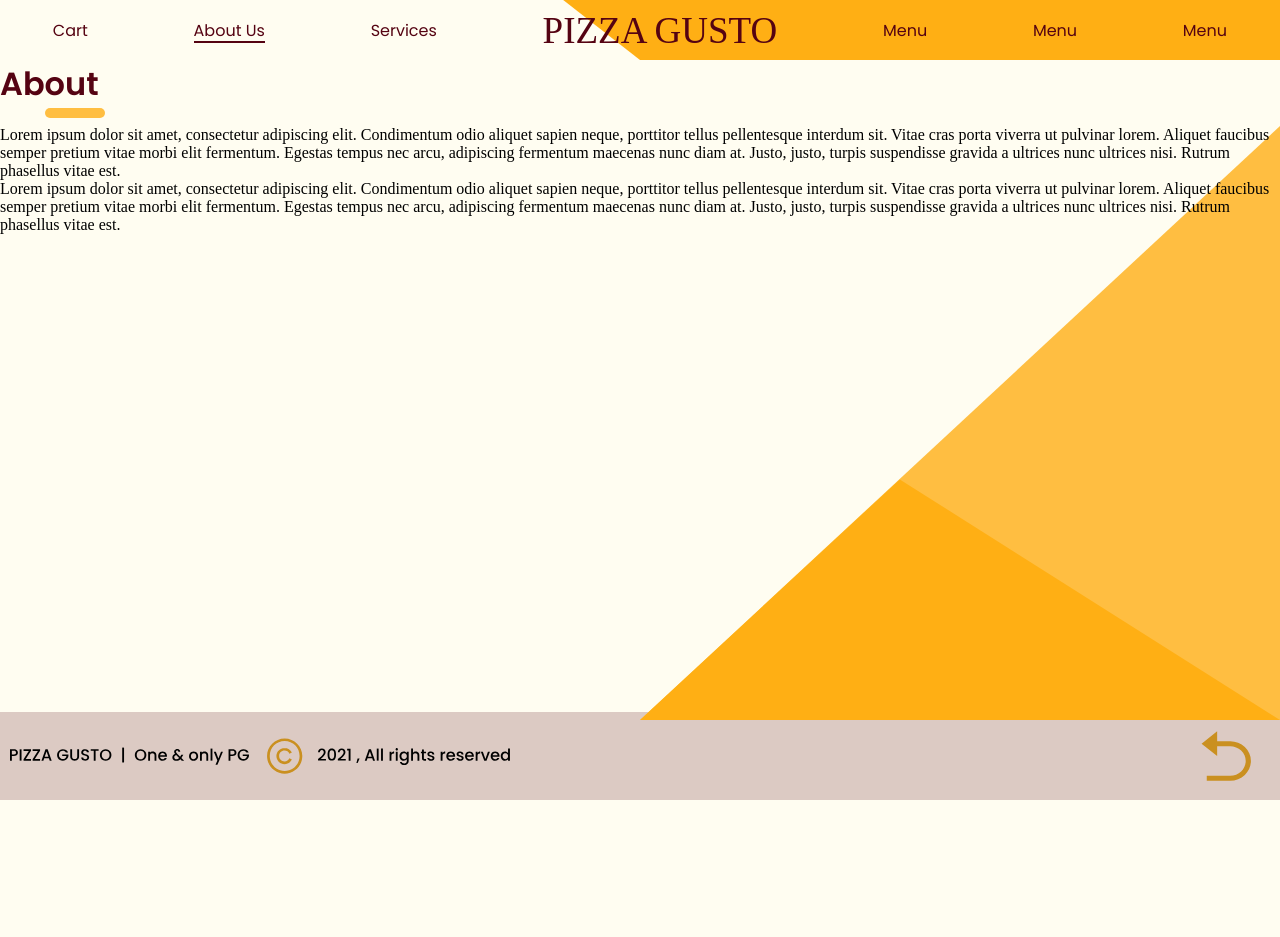
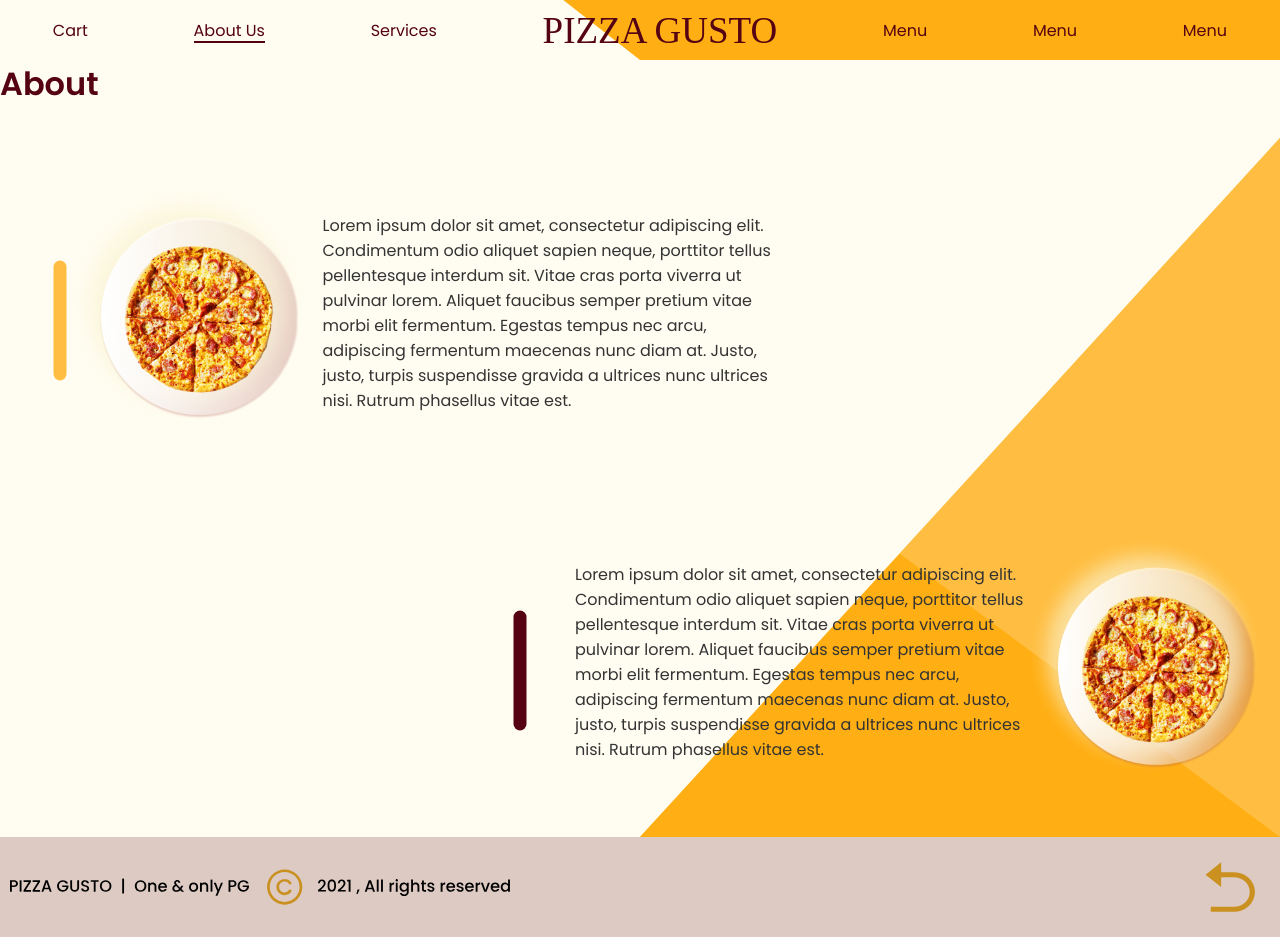
Before and after one commit to Kin0-0Ko/pizzamarket_kinko, a React app: page /about in a window 1280 px wide. Before the commit the page ends 806 px from the top, so only its background shows below. Built offline with nearby package versions, Linux system fonts and the light colour scheme; a web font is replaced by a local one.

Commit message:
finshed about page

```diff
--- a/src/App.js
+++ b/src/App.js
@@ -1,4 +1,4 @@
-import React, { useContext } from 'react';
+import React, { useEffect } from 'react';
 import { BrowserRouter as Router, Switch, Route, NavLink } from "react-router-dom";
 import { routes, routesMap } from './router';
 import { observer } from 'mobx-react-lite';
@@ -12,6 +12,9 @@ function App(){
 
 	// confirm('That`s a pet project')
 	let history = createBrowserHistory();
+
+
+
 
 	return <Router history={history}>
 			<header>
--- a/src/pages/about.js
+++ b/src/pages/about.js
@@ -5,10 +5,7 @@ import st from '@/style/about.module.css'
 export function About() {
 
 	useEffect(() =>{
-		console.log(document.getElementsByTagName('main'))
-		document.getElementsByTagName('main')[0].style.padding  = '0'
-		document.getElementsByTagName('main')[0].style.height  = '82.5%'
-
+		document.getElementsByTagName('main')[0].style.removeProperty('height')
 	})
 
 	return<>
@@ -18,7 +15,7 @@ export function About() {
 			<div className={st.bgOne}></div>
 			<div className={st.bgTwo}></div>
 			<div className={st.top}>
-				<img/>
+				<img src='./src/img/image_about.png'/>
 				<span>
 					Lorem ipsum dolor sit amet, consectetur adipiscing
 					elit. Condimentum odio aliquet sapien neque, porttitor tellus pellentesque
@@ -29,8 +26,7 @@ export function About() {
 					vitae est.
 				</span>
 			</div>
-			<div>
-				<img/>
+			<div  className={st.bottom}>
 				<span>
 					Lorem ipsum dolor sit amet, consectetur adipiscing
 					elit. Condimentum odio aliquet sapien neque, porttitor tellus pellentesque
@@ -40,6 +36,7 @@ export function About() {
 					justo, turpis suspendisse gravida a ultrices nunc ultrices nisi. Rutrum phasellus
 					vitae est.
 				</span>
+				<img src='./src/img/image_about.png'/>
 			</div>
 
 		</div>
--- a/src/pages/cart.js
+++ b/src/pages/cart.js
@@ -1,11 +1,10 @@
-import React, { useContext } from 'react';
+import React, { useContext, useEffect } from 'react';
 import { observer } from 'mobx-react-lite';
 import st from '@/style/cart.module.css'
 import Counter from '@/components/counter';
 import storesContexts from '../contexts/storesContexts';
 import Card from '../components/card';
 import { NavLink} from 'react-router-dom';
-import { object } from 'prop-types';
 
 export function Cart() {
 	let { cart } = useContext(storesContexts)
@@ -24,9 +23,15 @@ export function Cart() {
 				img={pr.src}
 				to='/cart'
 				/>
+		});
 
 
-		});
+		useEffect(() =>{
+			products.length > 4 ?
+			document.getElementsByTagName('main')[0].style.height  = '100%':
+			document.getElementsByTagName('main')[0].style.height  = '777px'
+		})
+
 
 	return<>
 		<h1 className={st.head}>Cart</h1>
--- a/src/pages/catalog.js
+++ b/src/pages/catalog.js
@@ -1,4 +1,4 @@
-import React, { useContext } from 'react';
+import React, { useContext, useEffect } from 'react';
 import { observer } from 'mobx-react-lite';
 import st from '@/style/catalog.module.css'
 import Card from '../components/card';
@@ -7,9 +7,7 @@ import storesContexts from '../contexts/storesContexts';
 export function catalog(){
 	let {catalog, cart} = useContext(storesContexts)
 
-	let elem = <>
 
-	</>
 
 
 	let pizzas = catalog.products.map( el =>{
@@ -28,7 +26,11 @@ export function catalog(){
 	})
 
 
-
+	useEffect(() =>{
+		catalog.products.length > 4 ?
+		document.getElementsByTagName('main')[0].style.height  = '100%':
+		document.getElementsByTagName('main')[0].style.height  = '777px'
+	})
 
 	return<>
 
--- a/src/pages/services.js
+++ b/src/pages/services.js
@@ -40,7 +40,9 @@ export function Services() {
 
 
 
-
+	useEffect(() =>{
+		document.getElementsByTagName('main')[0].style.removeProperty('height')
+	})
 
 
 	let slider = slides.map(el =>
--- a/src/store/catalogStore.js
+++ b/src/store/catalogStore.js
@@ -20,6 +20,16 @@ const productFromServer = [{
 	},
 	{
 		id: 101,
+		title:'Miza',
+		rest: 11,
+		price: 1500,
+		info: info,
+		src: './src/img/pizza3.png',
+		cnt: 4
+
+	},
+	{
+		id: 104,
 		title:'Miza',
 		rest: 11,
 		price: 1500,
--- a/src/style/about.module.css
+++ b/src/style/about.module.css
@@ -2,32 +2,93 @@
 	color: #550312;
 	font-family: 'Poppins';
 	font-weight: 600;
-	position: relative;
 	display: block;
 	width: 200px;
 	margin: 0;
 	height: 10%;
 }
-.head::after {
-	content: "";
-	position: absolute;
-	bottom: 10;
-	left: 0;
-	width: 30%;
-	height: 10px;
-	background-color: #FFBE41;
-	right: 50px;
-	margin: 0 auto;
-	display: block;
-	border-radius: 12px;
-}
+
 
 .About{
 	width: 100%;
 	height: 90%;
 	z-index: 2;
 	position: relative;
+	display: flex;
+	flex-direction: column;
 }
+
+.top{
+	height: 50%;
+	width: 800px;
+	padding-left: 20px;
+	display: flex;
+	position: relative;
+	align-items: center;
+	justify-content: center;
+
+}
+.top span{
+	width: 450px;
+	font-family: 'poppins', cursive;
+	color: #333333;
+
+}
+.top img{
+	width: 240px;
+	height: 240px;
+	margin-right: 15px;
+	margin-bottom: 15px;
+}
+
+.top::before {
+	content: "";
+	position: absolute;
+	transform: rotate(90deg);
+	left: 0px;
+	bottom: 160px;
+	width: 120px;
+	height: 13px;
+	background-color: #FFBE41;
+	display: block;
+	border-radius: 12px;
+}
+
+
+.bottom{
+	height: 50%;
+	display: flex;
+	position: relative;
+	align-items: center;
+	justify-content: flex-end;
+}
+.bottom span{
+	width: 450px;
+	font-family: 'poppins', cursive;
+	color: #333333;
+
+}
+.bottom img{
+	width: 240px;
+	height: 240px;
+	margin-right: 15px;
+	margin-bottom: 15px;
+}
+
+.bottom::before {
+	content: "";
+	position: absolute;
+	transform: rotate(90deg);
+	right: 700px;
+	bottom: 160px;
+	width: 120px;
+	height: 13px;
+	background-color: #550312;
+	display: block;
+	border-radius: 12px;
+}
+
+
 .bgOne{
 	position: absolute;
 	background: linear-gradient( #FFBE41 100%, #FFFDF1 0%);
--- a/src/style/catalog.module.css
+++ b/src/style/catalog.module.css
@@ -23,7 +23,6 @@
 .catalog{
 	display: flex;
 	justify-content: center;
-	height: 100%
 }
 .menu{
 	display: flex;
@@ -53,6 +52,7 @@
 
 }
 
+
 @keyframes orderAnim {
 	from{
 		background-color: transparent;
--- a/src/style/main.css
+++ b/src/style/main.css
@@ -20,23 +20,33 @@
   }
 
 
-html, body{
+
+
+body{
 	background-color: #FFFDF1;
 	margin: 0;
 	padding: 0;
 	position: relative;
 	height: 100%;
 	width: 100%;
+
 }
+header{
+	height: 10%;
+}
+
 main{
-	padding: 0 5% 0 5%;
-	height: 89%;
 	position: relative;
+	height: 777px;
 }
+
 
 .app{
 	width: 100%;
 	height: 100%;
+	box-sizing: border-box;
+	display: flex;
+	flex-direction: column;
 }
 a{
 	text-decoration: none;
@@ -96,17 +106,16 @@ footer{
 	display: flex;
 	justify-content: space-between;
 	align-items: center;
-	padding: 0 10px 0 10px ;
 	height: 11%;
 	background-color: #55031234;
-	position: absolute;
 	bottom: 0 ;
-	width: 98.9%
+	width: 100%
 }
 
 footer img:nth-child(1){
 	width: 500px;
 	height: 100px;
+	padding-left: 10px;
 }
 footer img:nth-child(2){
 	width: 100px;
--- a/src/style/services.module.css
+++ b/src/style/services.module.css
@@ -21,10 +21,11 @@
 	border-radius: 12px;
 }
 .services{
-	margin-top: 100px;
 	display: flex;
 	justify-content: center;
 	align-items: center;
+	height: 100%;
+
 }
 .slider{
 	display: flex;
```
Also changed, not shown: src/img/image_about.png (added).
